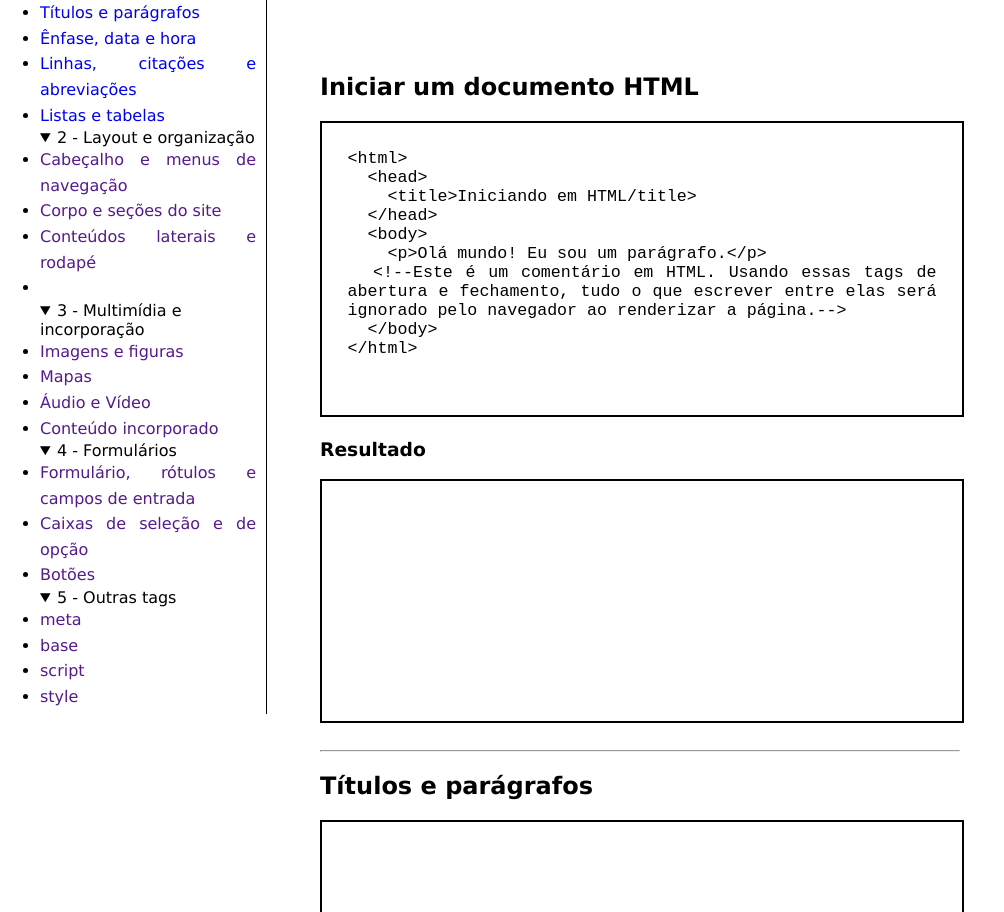
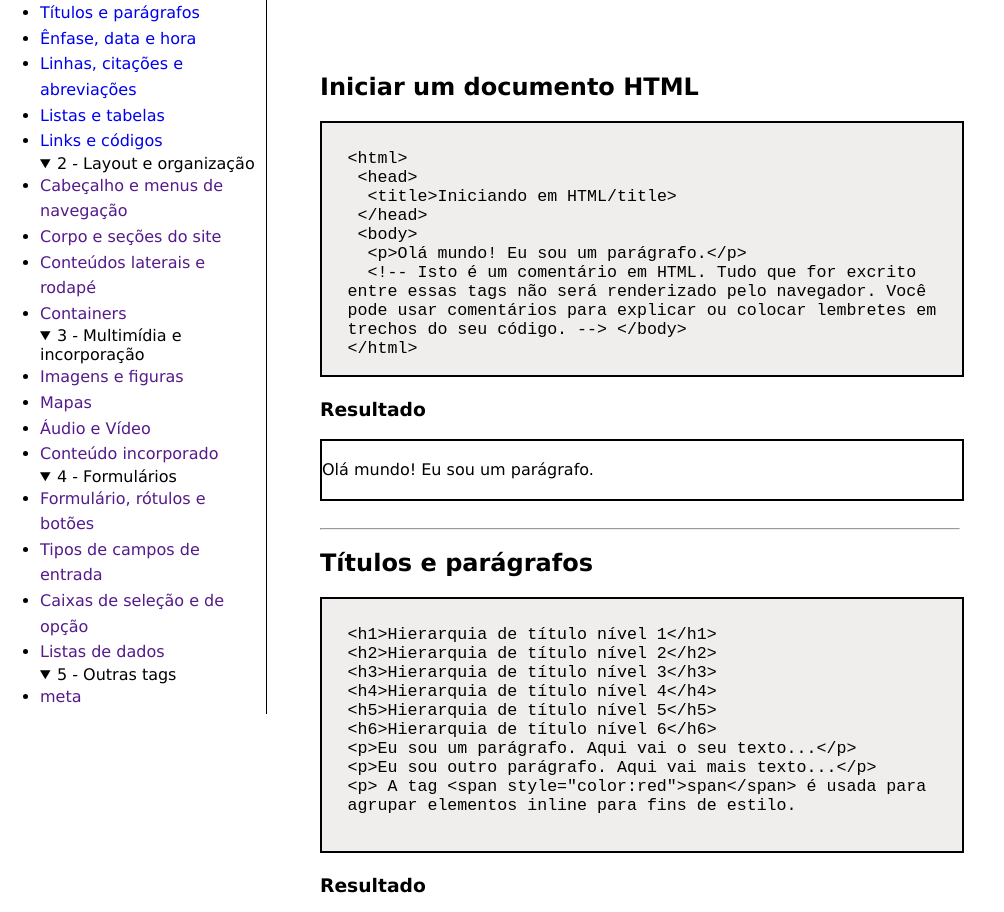
Before and after one commit to carlosmagno/CodePlay, a plain HTML site: page learn/html/conteudo_textual/index.html in a window 1280 px wide. Shown: the part 86-998 px from the top of the page, without its empty margins (0-1004 px from the left). Drawn offline with Linux system fonts and the light colour scheme.

Commit message:
Alterações Referencia HTML

```diff
--- a/learn/css/estilo-reference.css
+++ b/learn/css/estilo-reference.css
@@ -2,7 +2,7 @@ body{
     margin:0 auto;
     padding: 0;
     width: 50%;
-    text-align: center;
+    /* text-align: center; */
     font-family: Verdana, Geneva, Tahoma, sans-serif, 'Times New Roman', Times, serif, Helvetica, sans-serif;
 
 }
@@ -14,35 +14,39 @@ body{
 
 }
 
+span.red{
+    color:red
+}
 h2, h3 {
     text-align: left;
 }
 p, li {
-    text-align: justify;
+    /* text-align: justify; */
 
     line-height: 1.6;
 }
-p {
-    text-indent: 2vw;
-}
+/* p {
+     text-indent: 2vw;
+} */
 textarea.textarea-reference {
     width: 92%;
-    height: 30vh;
-    text-align: justify;
+    height:25vh;
+    background-color: rgb(240, 238, 236);
+    /* text-align: justify; */
     padding: 2vw;
     font-size: 1.3vw;
     font-family: 'Courier New', Courier, monospace;
     word-wrap: initial;
     border: solid 0.2vw;
     resize: none;
-    scroll-behavior: inherit;
+    /* scroll-behavior: inherit; */
 
 }
 
 div.div-view-reference{
     border: solid 0.2vw;
     width: 100%;
-    height: 30vh;
+    height: auto;
     color: black;
 }
 
--- a/learn/html/conteudo_textual/index.html
+++ b/learn/html/conteudo_textual/index.html
@@ -1,5 +1,5 @@
 <!DOCTYPE html>
-<html lang="en">
+<html lang="pt-br">
     <head>
         <meta charset="UTF-8">
         <meta http-equiv="X-UA-Compatible" content="IE=edge">
@@ -21,6 +21,7 @@
                     <li><a href="#enfase_data_e_hora">Ênfase, data e hora</a></li>
                     <li><a href="#linhas_citacoes_e_abreviacoes">Linhas, citações e abreviações</a></li>
                     <li><a href="#listas_e_tabelas">Listas e tabelas</a></li>
+                    <li><a href="#links_e_codigos">Links e códigos</a></li>
                 </details>
 
                 <details open>
@@ -28,7 +29,7 @@
                     <li><a href="">Cabeçalho e menus de navegação</a></li>
                     <li><a href="">Corpo e seções do site</a></li>
                     <li><a href="">Conteúdos laterais e rodapé</a></li>
-                    <li><a href=""></a></li>
+                    <li><a href="">Containers</a></li>
                 </details>
 
                 <details open>
@@ -41,9 +42,10 @@
 
                 <details open>
                     <summary>4 - Formulários</summary>
-                        <li><a href="">Formulário, rótulos e campos de entrada</a></li>
+                        <li><a href="">Formulário, rótulos e botões</a></li>
+                        <li><a href="">Tipos de campos de entrada</a></li>
                         <li><a href="">Caixas de seleção e de opção</a></li>
-                        <li><a href="">Botões</a></li>
+                        <li><a href="">Listas de dados</a></li>
                 </details>
 
                 <details open>
@@ -66,45 +68,56 @@
 
         <h2 id="iniciar_um_documento_html">Iniciar um documento HTML</h2>
 
-            <textarea name="" id="txt1" cols="" rows=""  class="textarea-reference"></textarea>
+            <textarea name="" id="txt1" cols="" rows=""  class="textarea-reference" readonly></textarea>
             <h3>Resultado</h3>
-            <div id="view1" class="div-view-reference"></div>
+            <div id="view1" class="div-view-reference">
+                <p>Olá mundo! Eu sou um parágrafo.</p>
+            </div>
             <br>
             <hr>
 
         <h2 id="titulos_e_paragrafos">Títulos e parágrafos</h2>
 
-            <textarea type="text" name="" id="" cols="" rows=""  class="textarea-reference">
+            <textarea type="text" name="" id="txt2" cols="" rows=""  class="textarea-reference" readonly>
 
             </textarea>
             <h3>Resultado</h3>
-            <div id="" class="div-view-reference"></div>
+            <div id="view2" class="div-view-reference"></div>
             <br>
             <hr>
 
         <h2 id="enfase_data_e_hora">Ênfase, data e hora</h2>
 
-            <textarea name="" id="" cols="50%" rows="10"  class="textarea-reference"></textarea>
+            <textarea name="" id="txt3" cols="" rows=""  class="textarea-reference" readonly></textarea>
             <h3>Resultado</h3>
-            <div id="" class="div-view-reference"></div>
+            <div id="view3" class="div-view-reference"></div>
             <br>
             <hr>
 
         <h2 id="linhas_citacoes_e_abreviacoes">Linhas, citações e abreviações</h2>
 
-            <textarea name="" id="" cols="50%" rows="10"  class="textarea-reference"></textarea>
+            <textarea name="" id="txt4" cols="" rows=""  class="textarea-reference" readonly></textarea>
             <h3>Resultado</h3>
-            <div id="" class="div-view-reference"></div>
+            <div id="view4" class="div-view-reference"></div>
             <br>
             <hr>
 
         <h2 id="listas_e_tabelas">Listas e tabelas</h2>
 
-            <textarea name="" id="" cols="50%" rows="10"  class="textarea-reference"></textarea>
+            <textarea name="" id="txt5" cols="" rows=""  class="textarea-reference" readonly></textarea>
             <h3>Resultado</h3>
-            <div id="" class="div-view-reference"></div>
+            <div id="view5" class="div-view-reference"></div>
             <br>
             <hr>
+
+        <h2 id="links_e_codigos">Links e códigos</h2>
+
+            <textarea name="" id="txt6" cols="" rows=""  class="textarea-reference" readonly></textarea>
+            <h3>Resultado</h3>
+            <div id="view6" class="div-view-reference"></div>
+            <br>
+            <hr>
+
 
     </section>
 
--- a/learn/javascript/script-html-1.js
+++ b/learn/javascript/script-html-1.js
@@ -1,15 +1,77 @@
 const txt1 = document.getElementById('txt1')
+const txt2 = document.getElementById('txt2')
+const txt3 = document.getElementById('txt3')
+const txt4 = document.getElementById('txt4')
+const txt5 = document.getElementById('txt5')
+const txt6 = document.getElementById('txt6')
+
 const view1 = document.getElementById('view1')
+const view2 = document.getElementById('view2')
+const view3 = document.getElementById('view3')
+const view4 = document.getElementById('view4')
+const view5 = document.getElementById('view5')
+const view6 = document.getElementById('view6')
 
 window.onload = function(){
+    var str;
+    var a;
+    /**
+     *
+     */
+    str =
+    '<html>\n'+
+    ' <head>\n'+
+    '  <title>Iniciando em HTML/title>\n'+
+    ' </head>\n'+
+    ' <body>\n'+
+    '  <p>Olá mundo! Eu sou um parágrafo.</p>\n'+
+    '  <!-- Isto é um comentário em HTML. Tudo que for excrito entre essas tags não será renderizado pelo navegador. Você pode usar comentários para explicar ou colocar lembretes em trechos do seu código. -->'+
+    ' </body>\n'+
+    '</html>';
+    txt1.value= str
+    view1.innerHTML =
+    '<p>Olá mundo! Eu sou um parágrafo.</p>\n'
 
-    // const str =  '<html>\n<head>\n<title>Iniciando em HTML/title>\n</head>\n<body>\n<p>Olá mundo! Eu sou um parágrafo.</p>\n</body>\n</html>';
+    str =
+    "<h1>Hierarquia de título nível 1</h1>\n"+
+    "<h2>Hierarquia de título nível 2</h2>\n"+
+    "<h3>Hierarquia de título nível 3</h3>\n"+
+    "<h4>Hierarquia de título nível 4</h4>\n"+
+    "<h5>Hierarquia de título nível 5</h5>\n"+
+    "<h6>Hierarquia de título nível 6</h6>\n"+
+    "<p>Eu sou um parágrafo. Aqui vai o seu texto...</p>\n"+
+    "<p>Eu sou outro parágrafo. Aqui vai mais texto...</p>\n"+
+    '<p> A tag <span style="color:red">span</span> é usada para agrupar elementos inline para fins de estilo. '
+    txt2.value = str
+    a = txt2.value.replace(/\\n/g, '<br>')
+    view2.innerHTML = a
+
+    str=
+    '<p>Usamos a tag "strong" para indicar que uma palavra ou expressão dentro do nosso texto é <strong>de forte importância</strong>. Se quisermos apenas colocar uma palavra em <b>negrito</b> usamos a tag "b" de "bold".</p>\n\n'+
+    '<p>Para enfatizar uma expressão usamos a tag "em", por exemplo: "O certo não é <em>nós semos fortes</em>, mas sim <em>nós somos fortes</em>. Se quisermos apenas deixar uma palavra em <i>itálico</i>, não levando em conta a semântica usamos a tag "i" de "italic".</p>\n\n'+
+    '<p>O elemento "mark" é usado para <mark>destacar texto.</mark></p>\n\n'+
+    '<p>Exemplos do elemento "time". Deve ser usado para datas que podem ser calculadas:</p>\n\n<p>* O horário do vôo é as <time>20:00</time>. (Simples).</p>\n\n<article>* Esse artigo foi publicado em <time pubdate>2021-01-15</time>. (Usando o atributo pubdate).</article>\n\n<p>* Esse artigo foi publicado em <time datetime="2021-01-15 22:00">15 de janeiro as 22:00</time>. (Usando o atributo datetime).</p>\n\n'
+    txt3.value = str
+    a = txt3.value.replace(/\\n/g, '<br>')
+    view3.innerHTML = a
+
+    str=
+    '<p>O elemento "br" insere uma quebra de linha (do inglês "break row"), por exemplo:<br>Esta frase está em uma nova linha. </p>\n\n'+
+    '<hr>\n<p>O elemento "hr" insere uma linha horizontal, como acima.</p>\n\n'+
+    '<p>O elemento "cite" é usado para fazer referência a um trabalho criativo e o elemento "blockquote" para citar um trecho deste trabalho. Usado para dar crédito corretamente aos autores de artigos, notícias, poemas etc... Por exemplo:</p>\n\n<blockquote cite="link da fonte da informação">"O Presidente fulano é acusado de crime..."</blockquote><cite>-The New York Times</cite></p>\n\n'+
+    'O elemento "abbr" é usado para abreviação. Exemplo: "Hoje tem votação no <abbr title="Big Brother Brasil">BBB</abbr>". '
+    txt4.value = str
+    a = txt4.value.replace(/\\n/g, '<br>')
+    view4.innerHTML = a
+
+    str=
+    '<p>O elemento "br" insere uma quebra de linha (do inglês "break row"), por exemplo:<br>Esta frase está em uma nova linha. </p>\n\n'
+    txt5.value = str
+    a = txt5.value.replace(/\\n/g, '<br>')
+    view5.innerHTML = a
+
+    // const str =  '<html>\n  <head>\n    <title>Iniciando em HTML/title>\n  </head>\n  <body>\n    <p>Olá mundo! Eu sou um parágrafo.</p>\n  <!--Este é um comentário em HTML. Usando essas tags de abertura e fechamento, tudo o que escrever entre elas será ignorado pelo navegador ao renderizar a página.-->\n  </body>\n</html>';
     // txt1.value= str
     // const a = txt1.value.replace(/\\n/g, '<br>')
     // view1.innerHTML = a
-
-    const str =  '<html>\n  <head>\n    <title>Iniciando em HTML/title>\n  </head>\n  <body>\n    <p>Olá mundo! Eu sou um parágrafo.</p>\n  <!--Este é um comentário em HTML. Usando essas tags de abertura e fechamento, tudo o que escrever entre elas será ignorado pelo navegador ao renderizar a página.-->\n  </body>\n</html>';
-    txt1.value= str
-    const a = txt1.value.replace(/\\n/g, '<br>')
-    view1.innerHTML = a
 }
```
